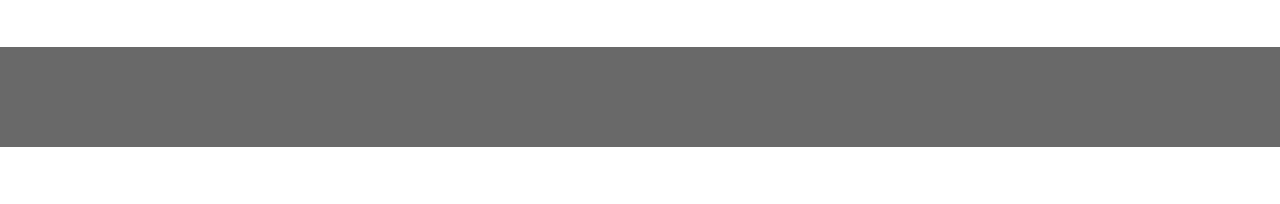
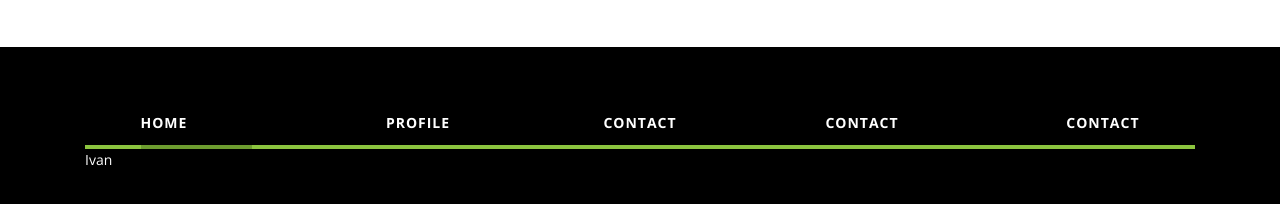
Before and after one commit to jokac88/Real-Estate, a plain HTML site: page index.html in a window 1280 px wide. Shown: the part 2483-2687 px from the top of the page. Before the commit the page ends 2630 px from the top, so only its background shows below. Drawn offline with nearby package versions, Linux system fonts and the light colour scheme.

Commit message:
footer nav-tabs

```diff
--- a/index.html
+++ b/index.html
@@ -157,32 +157,32 @@
 			<div class="social facebook">
 				<a href="https://www.facebook.com" target="_blank" title="Facebook">
 					<i class="fab fa-facebook-f"></i>
-<!--					<span class="tooltiptext">Facebook</span>-->
+					<!--					<span class="tooltiptext">Facebook</span>-->
 				</a>
 			</div>
 			<div class="social instagram">
 				<a href="https://www.instagram.com" target="_blank" title="Instagram">
 					<i class="fab fa-instagram"></i>
-<!--					<span class="tooltiptext">Instagram</span>-->
+					<!--					<span class="tooltiptext">Instagram</span>-->
 				</a>
 
 			</div>
 			<div class="social twitter">
 				<a href="https://www.twitter.com" target="_blank" title="Twitter">
 					<i class="fab fa-twitter"></i>
-<!--					<span class="tooltiptext">Twitter</span>-->
+					<!--					<span class="tooltiptext">Twitter</span>-->
 				</a>
 			</div>
 			<div class="social youtube">
 				<a href="https://www.youtube.com" target="_blank" title="YouTube">
 					<i class="fab fa-youtube"></i>
-<!--					<span class="tooltiptext">YouTube</span>-->
+					<!--					<span class="tooltiptext">YouTube</span>-->
 				</a>
 			</div>
 			<div class="social chat">
 				<a href="javascript:void(0)" target="_blank" title="Chat">
 					<i class="fab fa-facebook-messenger"></i>
-<!--					<span class="tooltiptext">Chat</span>-->
+					<!--					<span class="tooltiptext">Chat</span>-->
 				</a>
 			</div>
 		</div>
@@ -868,9 +868,32 @@
 	<!-- App end -->
 	<!-- Footer start -->
 	<footer>
-		<div class="container-fluid p-0">
+		<div class="container">
 			<div id="footer-list">
-
+				<ul class="nav nav-tabs" id="myTab" role="tablist">
+					<li class="nav-item">
+						<a class="nav-link active" id="list1-tab" data-toggle="tab" href="#list1" role="tab" aria-controls="list1" aria-selected="true">Home</a>
+					</li>
+					<li class="nav-item">
+						<a class="nav-link" id="list2-tab" data-toggle="tab" href="#list2" role="tab" aria-controls="list2" aria-selected="false">Profile</a>
+					</li>
+					<li class="nav-item">
+						<a class="nav-link" id="list3-tab" data-toggle="tab" href="#list3" role="tab" aria-controls="list3" aria-selected="false">Contact</a>
+					</li>
+					<li class="nav-item">
+						<a class="nav-link" id="list3-tab" data-toggle="tab" href="#list3" role="tab" aria-controls="list3" aria-selected="false">Contact</a>
+					</li>
+					<li class="nav-item">
+						<a class="nav-link" id="list3-tab" data-toggle="tab" href="#list3" role="tab" aria-controls="list3" aria-selected="false">Contact</a>
+					</li>
+				</ul>
+				<div class="tab-content" id="myTabContent">
+					<div class="tab-pane fade show active" id="list1" role="tabpanel" aria-labelledby="list1-tab">Ivan</div>
+					<div class="tab-pane fade" id="list2" role="tabpanel" aria-labelledby="list2-tab">Nikola</div>
+					<div class="tab-pane fade" id="list3" role="tabpanel" aria-labelledby="list3-tab">Aki</div>
+					<div class="tab-pane fade" id="list3" role="tabpanel" aria-labelledby="list3-tab">Aki</div>
+					<div class="tab-pane fade" id="list3" role="tabpanel" aria-labelledby="list3-tab">Aki</div>
+				</div>
 			</div>
 			<!--
 			<div id="map">
--- a/js/main.js
+++ b/js/main.js
@@ -150,7 +150,7 @@ $(document).ready(function () {
 });
 
 $(document).ready(function () {
-	$(".nav-link").click(function () {
+	$("#navbar .nav-link").click(function () {
 		var href = $(this).attr('href');
 		$('html, body').animate({
 			scrollTop: $(href).offset().top - 20
--- a/scss/style.min.scss
+++ b/scss/style.min.scss
@@ -34,7 +34,7 @@ body {
 }
 
 a {
-	text-decoration: none !important;
+	text-decoration: none;
 
 	&:hover {
 		color: $white;
@@ -48,7 +48,7 @@ a {
 
 input:focus {
 	@extend :focus;
-	border-color: #ced4da !important;
+	border-color: #ced4da;
 }
 
 img {
@@ -59,6 +59,14 @@ img {
 
 svg {
 	cursor: pointer;
+}
+
+.page-item {
+	&.active {
+		.page-link {
+			z-index: 999;
+		}
+	}
 }
 
 .lg-outer .lg-item {
@@ -336,8 +344,8 @@ header nav ul {
 			content: '';
 			position: absolute;
 			top: -12px;
-			left: 50%;
-			transform: translate(-50%, 0%);
+			left: 55%;
+			transform: translate(-55%, 0%);
 			border-left: 12px solid transparent;
 			border-right: 12px solid transparent;
 			border-bottom: 12px solid $green;
@@ -842,7 +850,56 @@ header nav ul {
 
 footer {
 	padding: 50px 0;
-	background-color: dimgray;
+	background-color: #000000;
+
+	#footer-list {
+
+		.nav-tabs {
+			border: none;
+
+			.nav-item {
+				width: 20%;
+				position: relative;
+				top: 3px;
+
+				&:first-child .nav-link {
+					padding-left: 0;
+					text-align: left;
+				}
+
+				&:last-child .nav-link {
+					padding-right: 0;
+					text-align: right;
+				}
+
+				.nav-link {
+					width: 50%;
+					margin: 0 auto;
+					border: none;
+					color: $white;
+					text-transform: uppercase;
+					letter-spacing: 1px;
+					font-weight: bold;
+					padding: 12px 0;
+					text-align: center;
+
+					&:hover {
+						border: none;
+					}
+
+					&.active {
+						background-color: transparent;
+						border-bottom: 4px solid $green-active;
+						color: $white;
+					}
+				}
+			}
+		}
+
+		.tab-content {
+			border-top: 4px solid $green;
+		}
+	}
 }
 
 /*----------------------------
```
Also changed, not shown: css/style.min.css.
